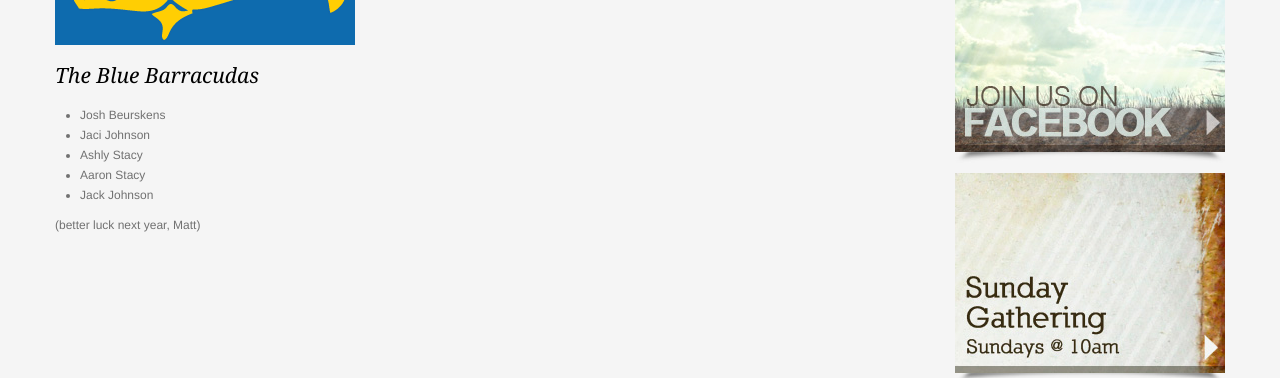
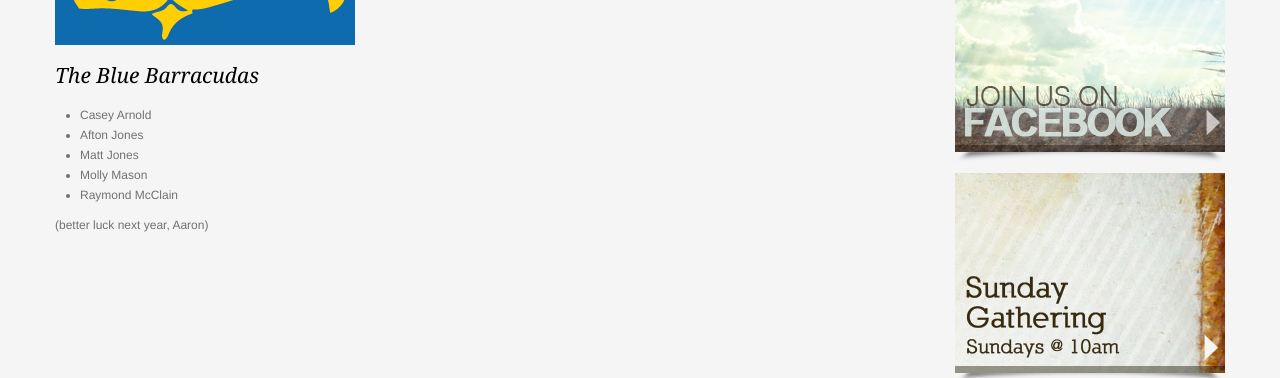
Before and after one commit to groveatx/groveatx.github.io, a Jekyll site: the page built from brain-bowl/index.md, in a window 1280 px wide. Shown: the part 419-797 px from the top of the page. Built offline with Jekyll 4.4.1, drawn with Linux system fonts in a browser that asks for light colours; Markdown is read by kramdown in place of the engine named in the settings.

Commit message:
Update index.md

```diff
--- a/brain-bowl/index.md
+++ b/brain-bowl/index.md
@@ -5,14 +5,14 @@ title: Brain Bowl
 
 # Congrats to Our 2014 Brain Bowl Winners
 
-![Blue Barracudas](/img/blue-barracudas.gif)
+![Sparkle Motion](/img/blue-barracudas.gif)
 
 ### The Blue Barracudas
 
-- Josh Beurskens
-- Jaci Johnson
-- Ashly Stacy
-- Aaron Stacy
-- Jack Johnson
+- Casey Arnold
+- Afton Jones
+- Matt Jones
+- Molly Mason
+- Raymond McClain
 
-(better luck next year, Matt)
+(better luck next year, Aaron)
```
